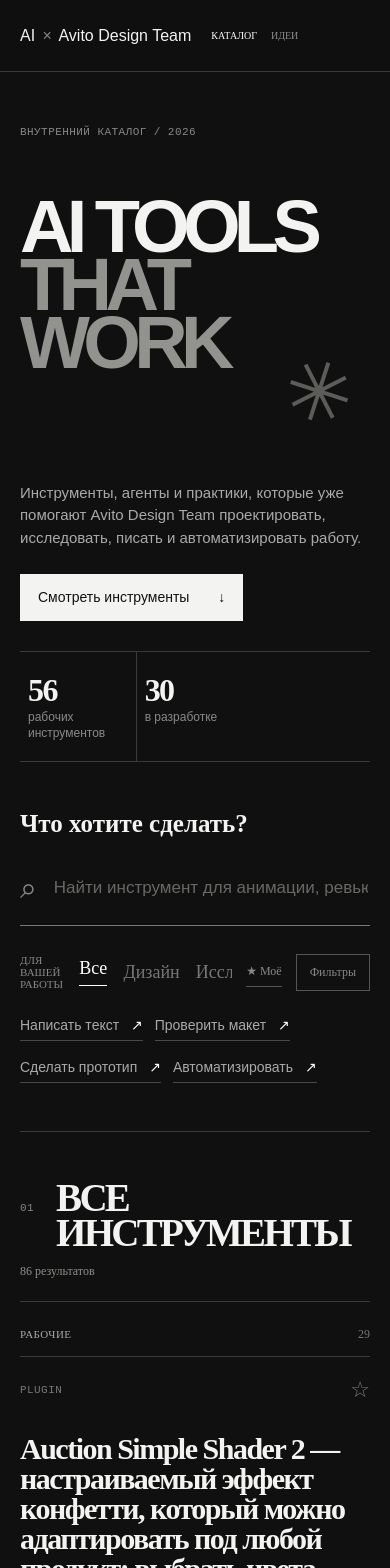
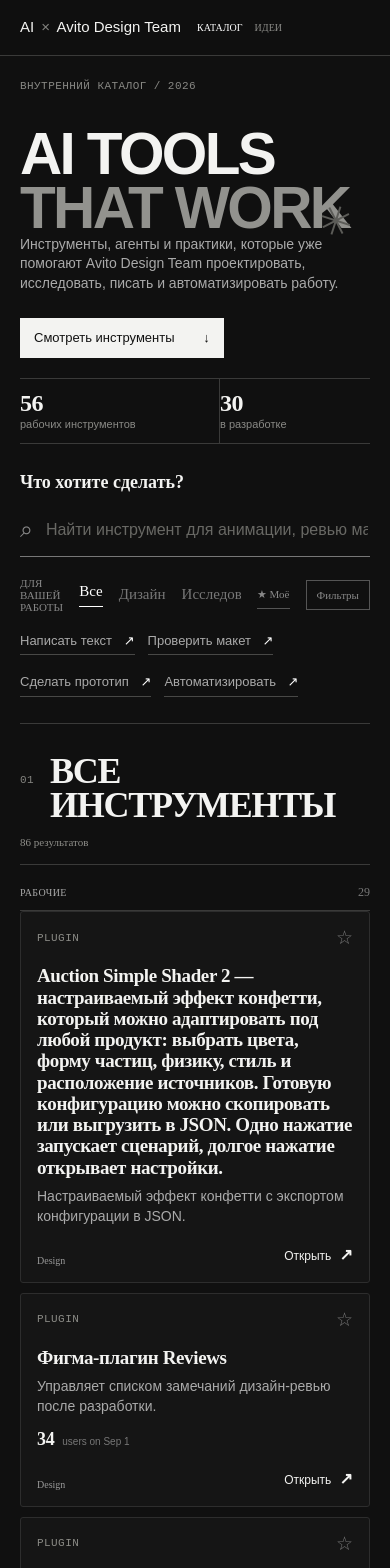
Before and after one commit to kosilin27/adt-ai-tools, a React (Vite) app: page / in a window 390 px wide. Shown: the top 1568 px of the page. Built offline with nearby package versions, Linux system fonts and the light colour scheme; a web font is replaced by a local one.

Commit message:
Compact catalog visual system

```diff
--- a/src/styles.css
+++ b/src/styles.css
@@ -74,6 +74,118 @@
 @media(max-width:800px){.control-row{gap:14px;flex-wrap:wrap}.control-row .roles{order:1;width:100%;overflow:auto;gap:16px}.favorites-toggle,.filter-button{order:2}.filter-panel{position:fixed;left:20px;right:20px;top:auto;bottom:20px;width:auto}.filter-panel.is-sticky{top:auto;right:20px}.filter-panel select{min-width:150px}.sticky-toolbar{padding:9px 20px}.sticky-toolbar .toolbar-controls{display:block}.sticky-toolbar .search-input{width:100%;margin-bottom:7px}.sticky-toolbar .control-row{display:flex;flex-wrap:nowrap}.sticky-toolbar .control-row .roles{width:auto;overflow:auto;flex-wrap:nowrap}.sticky-toolbar .control-row .roles>span{display:none}.sticky-toolbar .roles button{font-size:13px}.sticky-toolbar .favorites-toggle,.sticky-toolbar .filter-button{font-size:11px}.intent-row{gap:12px}.status-group{margin-top:38px}.card-metric{margin-top:14px}.sheet-title-row .favorite{margin-top:10px}.case-details{margin-top:22px}.section-head{display:block}.section-head>.result-count{display:block;margin-top:14px}}
 .sheet h2{overflow-wrap:break-word}
 @media(max-width:800px){.sheet h2{font-size:clamp(2.5rem,11vw,4rem);line-height:.88}}
+
+/* Compact product-catalog rhythm. Source-backed content remains untouched. */
+.header{height:60px;padding:0 4.2vw;gap:4vw}
+.brand{font-size:15px}
+.header nav{gap:24px;font-size:11px}
+.hero{min-height:320px;padding-top:28px}
+.hero h1{font-size:clamp(3.2rem,7vw,7rem);line-height:.9;letter-spacing:-.045em;margin-top:28px;max-width:820px}
+.hero-bottom{padding-bottom:24px;max-width:920px;gap:28px}
+.hero-bottom p{font-size:14px;line-height:1.4;max-width:440px}
+.button{padding:10px 13px;font-size:13px}
+.hero-mark{font-size:58px;top:40%}
+.stats{grid-template-columns:repeat(2,auto);border-bottom:1px solid #3a3a39}
+.stats div,.stats div:not(:first-child){padding:13px 24px 13px 0;gap:9px}
+.stats strong{font-size:28px;letter-spacing:-.025em}
+.stats span{font-size:12px}
+.search-wrap{padding:34px 0 32px}
+.search-wrap label,.search-label{font-size:21px;margin-bottom:14px}
+.search-input{padding:7px 0 11px;gap:11px}
+.search-input>span{font-size:23px}
+.search-input input{font-size:18px}
+.quick-searches{margin-top:13px}
+.quick-searches button{font-size:13px}
+.section-head{padding:34px 0 16px}
+.section-head>div{gap:16px}
+.section-head h2{font-size:clamp(2rem,4vw,3.6rem);letter-spacing:-.035em;line-height:.95}
+.section-head>a,.result-count{font-size:11px}
+.status-group{margin-top:34px}
+.status-group:first-of-type{margin-top:20px}
+.group-head{padding-bottom:10px}
+.group-head h3{font-size:10px}
+.new-grid,.tool-grid{gap:12px;grid-template-columns:repeat(3,minmax(0,1fr))}
+.tool-card,.tool-card:nth-child(3n){background:#151515;border:1px solid #2d2d2d;border-radius:3px;margin:0;padding:18px;min-height:200px;transition:background .18s ease,border-color .18s ease,transform .18s ease}
+.tool-card:hover{background:#1d1d1d;color:#f3f3f1;border-color:#686862;padding:18px;margin:0;transform:translateY(-2px)}
+.tool-card.is-development,.status-group-development{opacity:1;filter:none}
+.tool-card.is-development{background:#171717;color:#8c8c87;border-color:#333;border-top:1px solid #444}
+.tool-card.is-development h3{color:#9a9a94}
+.tool-card.is-development p,.tool-card.is-development .card-top,.tool-card.is-development .card-tags span{color:#70706b}
+.tool-card.is-development:hover{background:#1b1b1b;color:#a4a49f;border-color:#555;padding:18px;margin:0}
+.card-top{margin-bottom:18px;color:#8b8b86}
+.tool-card h3{font-size:22px;line-height:1.1;letter-spacing:-.02em;margin-bottom:9px;max-width:none;overflow-wrap:anywhere}
+.tool-card p{font-size:14px;line-height:1.4;max-width:none}
+.card-foot{margin-top:18px}
+.card-tags{gap:7px}
+.card-tags span{font-size:10px}
+.arrow{font-size:12px}
+.arrow b{font-size:16px;margin-left:5px}
+.favorite{font-size:19px}
+.card-metric{margin-top:13px}
+.card-metric strong{font-size:18px;letter-spacing:-.02em}
+.card-metric span{font-size:10px}
+.roles{gap:18px;padding:20px 0 13px}
+.roles button{font-size:15px}
+.control-row{gap:16px;margin-top:20px}
+.favorites-toggle,.filter-button{font-size:11px}
+.filter-button{padding:8px 10px}
+.filter-panel{top:145px;padding:16px}
+.filter-panel label{padding:11px 0;font-size:10px}
+.filter-panel select{padding:8px 10px;font-size:13px}
+.intent-row{gap:13px;margin-top:14px}
+.intent-row button{font-size:13px}
+.ideas{padding-bottom:56px}
+.ideas-intro{font-size:17px;line-height:1.4;margin:18px 0 24px;max-width:480px}
+.ideas-grid{gap:12px;grid-template-columns:repeat(3,minmax(0,1fr))}
+.idea-card{min-height:190px;padding:17px;border-radius:3px;background:#141414;border-color:#363634}
+.idea-card h3{font-size:21px;line-height:1.1;letter-spacing:-.02em;margin:20px 0 9px}
+.idea-card p{font-size:14px;line-height:1.4}
+.idea-card>div{padding-top:16px;font-size:10px}
+.sheet{width:min(620px,56vw);padding:42px clamp(28px,4vw,52px)}
+.sheet h2{font-size:clamp(2rem,4.5vw,3.2rem);line-height:.94;letter-spacing:-.04em;margin:34px 0 16px}
+.sheet-lead{font-size:17px}
+.sheet-cta{margin:28px 0 34px}
+.sheet-cta a{padding:12px 14px}
+.sheet section{padding:18px 0}
+.sheet section p{font-size:15px;line-height:1.4}
+.metrics{gap:20px}
+.metrics strong{font-size:30px}
+.sheet ol li{padding:9px 0;font-size:14px}
+.case-details p{font-size:14px}
+footer{padding:20px 4.2vw 26px;gap:28px}
+footer div{font-size:13px;gap:16px}
+.sticky-toolbar{top:60px;padding:8px 4.2vw}
+.sticky-toolbar-spacer{height:48px}
+
+@media(max-width:800px){
+  .header{height:56px;padding:0 20px;gap:16px}
+  .header nav{gap:12px;font-size:10px}
+  .hero{min-height:300px;padding-top:24px}
+  .hero h1{font-size:clamp(3rem,15vw,4rem);line-height:.92;margin-top:35px}
+  .hero-bottom{padding-bottom:20px;display:block}
+  .hero-bottom p{font-size:14px}
+  .hero-mark{font-size:40px;top:43%}
+  .stats div,.stats div:not(:first-child){padding:11px 12px 11px 0}
+  .stats strong{font-size:24px}
+  .stats span{font-size:11px}
+  .search-wrap{padding:28px 0 26px}
+  .search-input input{font-size:16px}
+  .search-label,.search-wrap label{font-size:18px}
+  .new-grid,.tool-grid,.ideas-grid{grid-template-columns:1fr;gap:10px}
+  .tool-card,.tool-card:nth-child(3n){min-height:0;padding:16px}
+  .tool-card:hover,.tool-card.is-development:hover{padding:16px;margin:0;transform:none}
+  .tool-card h3{font-size:19px;line-height:1.12}
+  .tool-card p{font-size:14px}
+  .status-group{margin-top:28px}
+  .section-head{padding-top:30px}
+  .section-head h2{font-size:36px}
+  .idea-card{min-height:165px;padding:16px}
+  .idea-card h3{font-size:20px;margin-top:18px}
+  .sheet{width:100%;padding:42px 25px 30px}
+  .sheet h2{font-size:clamp(2rem,10vw,2.8rem);line-height:.96;margin-top:32px}
+  .sticky-toolbar{top:56px}
+  footer{padding:20px;}
+}
 @font-face{font-family:AvitoDisplay;src:local(Arial)}
 @font-face{font-family:AvitoText;src:local(Arial)}
 @font-face{font-family:AvitoMono;src:local("Courier New")}
--- a/vite.config.ts
+++ b/vite.config.ts
@@ -6,6 +6,12 @@ export default defineConfig({
   base: '/adt-ai-tools/',
   plugins: [react(), {
     name: 'strip-unpublished-fonts',
+    enforce: 'pre',
+    transform(code, id) {
+      if (id.endsWith('/src/styles.css')) {
+        return code.replace(/@font-face\{[^}]*src:url\([^}]+\)[^}]*\}/g, '');
+      }
+    },
     generateBundle(_options, bundle) {
       for (const output of Object.values(bundle)) {
         if (output.type === 'asset' && output.fileName.endsWith('.css') && typeof output.source === 'string') {
```
